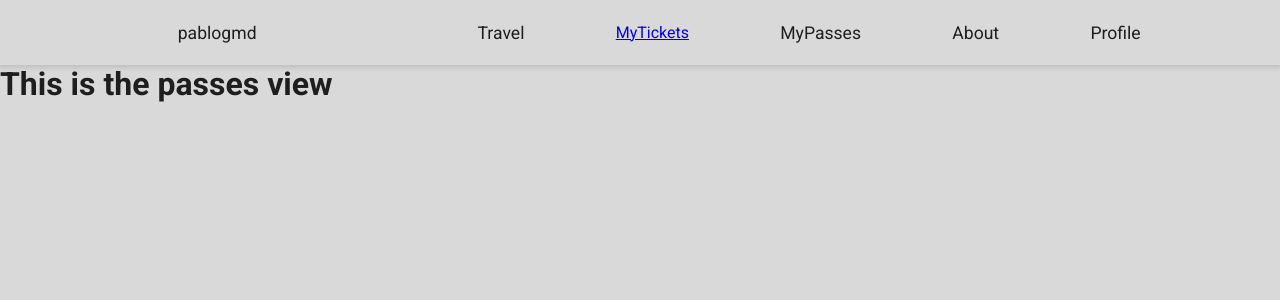
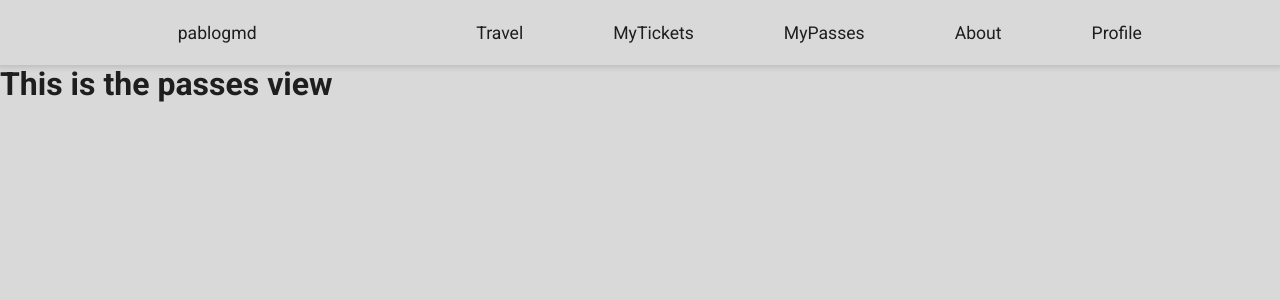
Before and after one commit to pablogmdsoftware/bus_system, a Django app: page /mypasses/ in a window 1280 px wide. Shown: the top 300 px of the page. Run offline with Django 5.2, Linux system fonts and the light colour scheme; the visitor is signed in with stand-in values (Sample User, id 1).

Commit message:
Bugfix link not styled

```diff
--- a/mysite/booking/templates/booking/inclusions/navbar.html
+++ b/mysite/booking/templates/booking/inclusions/navbar.html
@@ -2,7 +2,7 @@
     <a href="https://www.linkedin.com/in/pablogmd/" target="_blank" id="navbar__logo" class="link">pablogmd</a>
     <ul id="navbar__list">
         <li><a href="{% url 'booking:travel' %}" class="link">Travel</a></li>
-        <li><a href="{% url 'booking:mytickets' %} class="link"">MyTickets</a></li>
+        <li><a href="{% url 'booking:mytickets' %}" class="link">MyTickets</a></li>
         <li><a href="{% url 'booking:mypasses' %}" class="link">MyPasses</a></li>
         <li><a href="{% url 'booking:about' %}" class="link">About</a></li>
         <li><a href="{% url 'booking:profile' %}" class="link">Profile</a></li>
```
